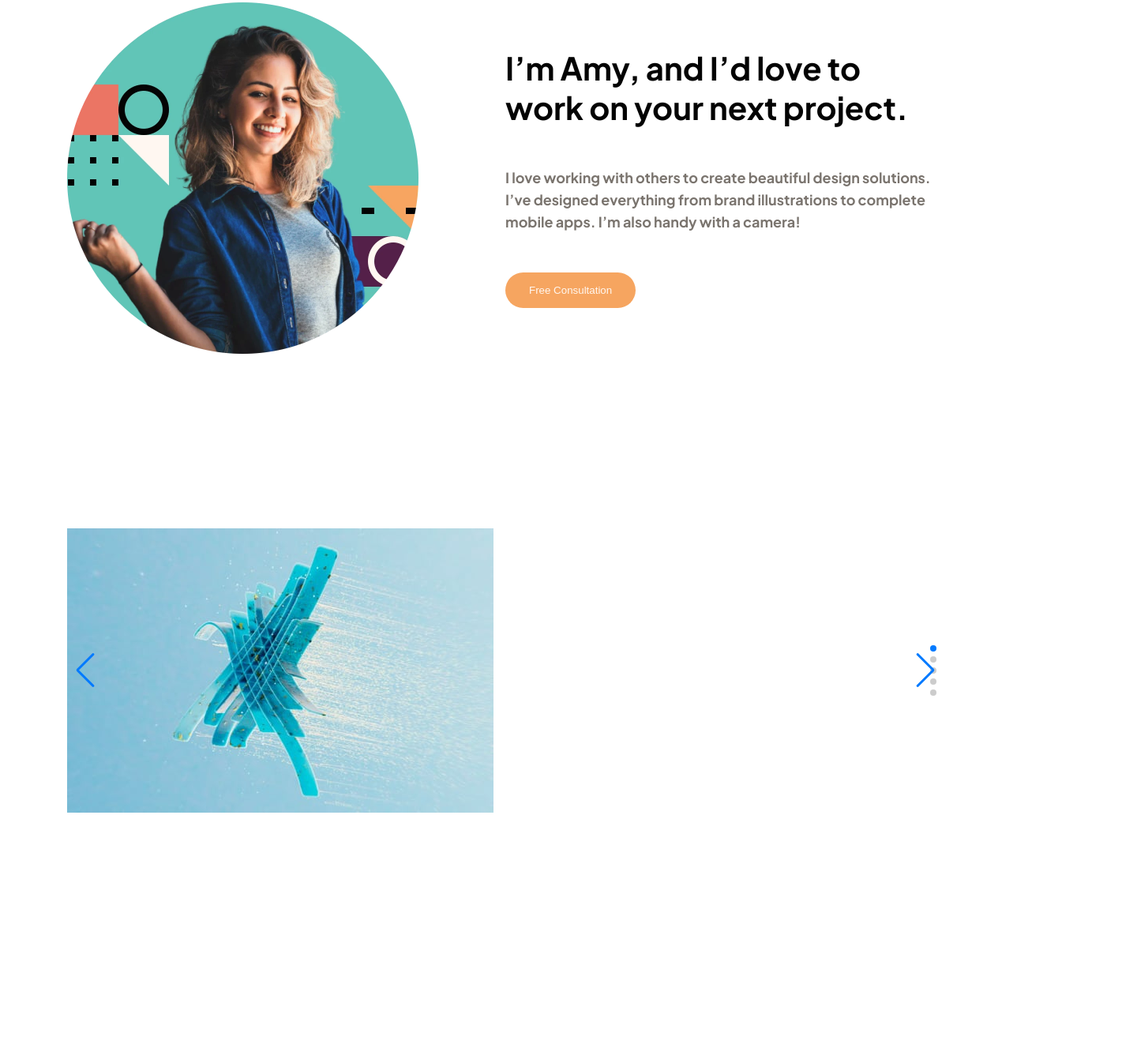
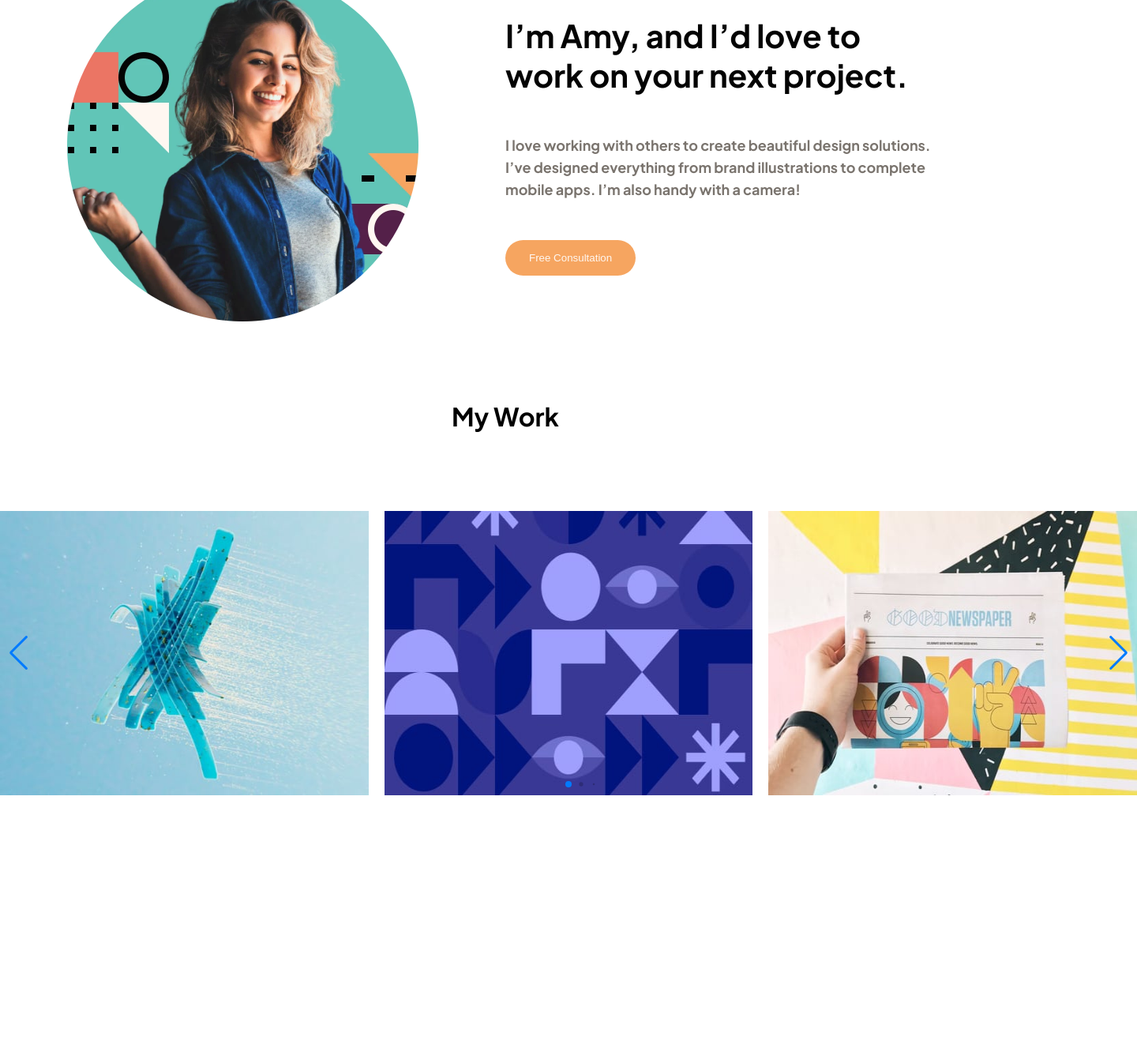
Before and after one commit to jyoung0930/Single-page-Portfolio-Site, a plain HTML site: page index.html in a window 1280 px wide. Shown: the part 916-2262 px from the top of the page at 79% size, 1440 px wide, since content can reach past the window. Drawn offline with nearby package versions, Linux system fonts and the light colour scheme.

Commit message:
Continued Development
Added more HTML and CSS.

```diff
--- a/index.html
+++ b/index.html
@@ -76,6 +76,7 @@
         <button>Free Consultation</button>
       </div>
     </section>
+    <h1 class="work-text">My Work</h1>
     <!-- Slider main container -->
     <section class="swiper">
       <!-- Additional required wrapper -->
@@ -96,14 +97,15 @@
         <div class="swiper-slide">
           <img src="./assets/image-slide-5.jpg" alt="slide" />
         </div>
-        ...
       </div>
       <!-- If we need pagination -->
       <div class="swiper-pagination"></div>
 
       <!-- If we need navigation buttons -->
-      <div class="swiper-button-prev"></div>
-      <div class="swiper-button-next"></div>
+      <div class="buttons">
+        <div class="swiper-button-prev"></div>
+        <div class="swiper-button-next"></div>
+      </div>
     </section>
     <!-- Free Consultation
 
--- a/index.js
+++ b/index.js
@@ -1,6 +1,6 @@
 const swiper = new Swiper(".swiper", {
   // Optional parameters
-  direction: "vertical",
+
   loop: true,
 
   // If we need pagination
@@ -13,4 +13,15 @@ const swiper = new Swiper(".swiper", {
     nextEl: ".swiper-button-next",
     prevEl: ".swiper-button-prev",
   },
+  slidesPerView: 3,
+  spaceBetween: 20,
+
+  centerSlide: "true",
+  fade: "true",
+  grabCursor: "true",
+  pagination: {
+    el: ".swiper-pagination",
+    clickable: true,
+    dynamicBullets: true,
+  },
 });
--- a/styles.css
+++ b/styles.css
@@ -20,18 +20,7 @@
 
 body {
   height: 2595px;
-  width: 1111px;
-  margin: 0 auto;
-  display: grid;
-  grid: 0.5fr 1.5fr 2fr 3fr 3fr 2fr 0.5fr / 1fr 1fr 1fr 1fr;
-  grid-template-areas:
-    "nav nav nav nav"
-    "hero hero hero hero"
-    "card card card card "
-    "bio bio bio bio"
-    "s s s s";
   font-family: "Plus Jakarta Sans";
-  align-items: center;
 }
 
 /* Navigation */
@@ -39,7 +28,10 @@ body {
 nav {
   display: flex;
   justify-content: space-between;
-  grid-area: nav;
+  align-items: center;
+  height: 64px;
+  width: 1111px;
+  margin: 0 auto;
 }
 
 .nav-button button {
@@ -59,6 +51,9 @@ nav {
   align-items: center;
   justify-content: center;
   text-align: center;
+  height: 150px;
+  width: 752px;
+  margin: 100px auto;
 }
 
 .header h1 {
@@ -69,6 +64,7 @@ nav {
   line-height: 71px;
   text-align: center;
   color: var(--color-3);
+  margin-bottom: 30px;
 }
 
 .header p {
@@ -92,7 +88,8 @@ nav {
     "gd gd ui apps pho pho"
     "gd gd ill ill mo mo";
   height: 364px;
-  width: 100%;
+  width: 1111px;
+  margin: 50px auto;
 }
 
 .card {
@@ -172,7 +169,8 @@ nav {
   display: grid;
   grid: 1fr / repeat(2, 1fr);
   height: 445px;
-  width: 100%;
+  width: 1111px;
+  margin: 100px auto;
 }
 
 .bio img {
@@ -211,15 +209,22 @@ nav {
   cursor: pointer;
 }
 
+/* Work Text */
+
+.work-text {
+  text-align: center;
+  margin: 100px auto;
+}
+
 /* Slide Section */
 
 .swiper {
-  grid-area: s;
-  width: 100%;
+  width: 1440px;
   height: 360px;
+  margin: 0 auto;
 }
 
 .swiper-slide img {
-  height: 360px;
-  width: 540px;
+  height: 100%;
+  width: 100%;
 }
```
